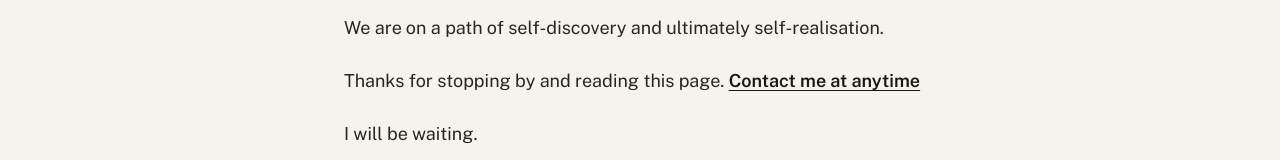
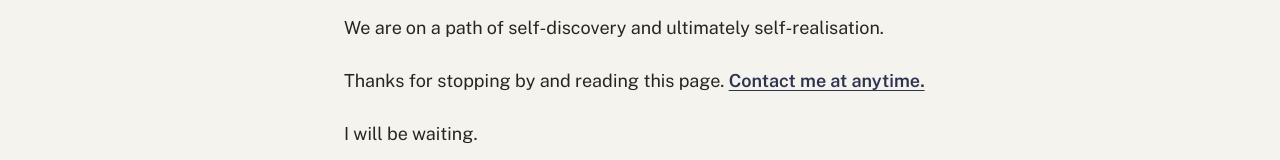
Before and after one commit to Marlowe088/Human-Led-AI, a Next.js app: page /values in a window 1280 px wide. Shown: the part 2547-2707 px from the top of the page. Built offline with nearby package versions, Linux system fonts and the light colour scheme.

Commit message:
Values link: indigo instead of dark ink, full stop added -> 'Contact me at anytime.'

```diff
--- a/pages/values.jsx
+++ b/pages/values.jsx
@@ -112,7 +112,7 @@ export default function ValuesPage() {
 
       <p>
         Thanks for stopping by and reading this page.{' '}
-        <Link href="/contact" className="link-dark">Contact me at anytime</Link>
+        <Link href="/contact" className="link-dark">Contact me at anytime.</Link>
       </p>
 
       <p>I will be waiting.</p>
--- a/styles/globals.css
+++ b/styles/globals.css
@@ -52,7 +52,7 @@ a:hover {
 }
 
 a.link-dark {
-  color: var(--ink-deep);
+  color: var(--accent);
   font-weight: 700;
   text-decoration: underline;
   text-decoration-thickness: 1px;
@@ -60,7 +60,7 @@ a.link-dark {
 }
 
 a.link-dark:hover {
-  color: var(--accent);
+  color: var(--accent-hover);
 }
 
 sup.tm {
```
